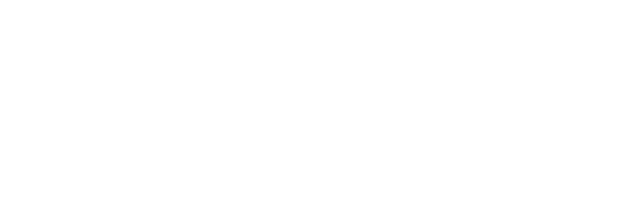
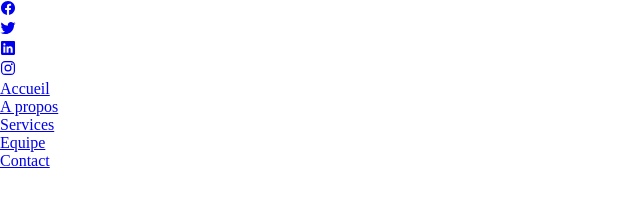
Before and after one commit to jonathan-fv/1---Integration-Footer-Anim-, a plain HTML site: page index.html in a window 1280 px wide. Shown: the whole page, without its empty margins (0-640 px from the left). Drawn offline with nearby package versions, Linux system fonts and the light colour scheme.

Commit message:
add html code

```diff
--- a/index.html
+++ b/index.html
@@ -10,6 +10,22 @@
 	<title>Footer Animé</title>
 </head>
 <body>
-
+	<footer>
+		<ul class="social-icon">
+			<li><a href="https://www.facebook.com/"><ion-icon name="logo-facebook"></ion-icon></a></li>
+			<li><a href="https://twitter.com/"><ion-icon name="logo-twitter"></ion-icon></a></li>
+			<li><a href="https://www.linkedin.com/"><ion-icon name="logo-linkedin"></ion-icon></a></li>
+			<li><a href="https://www.instagram.com/"><ion-icon name="logo-instagram"></ion-icon></a></li>
+		</ul>
+		<ul class="menu">
+			<li><a href="#">Accueil</a></li>
+			<li><a href="#">A propos</a></li>
+			<li><a href="#">Services</a></li>
+			<li><a href="#">Equipe</a></li>
+			<li><a href="#">Contact</a></li>
+		</ul>
+	</footer>
 </body>
+<script type="module" src="https://unpkg.com/ionicons@5.5.2/dist/ionicons/ionicons.esm.js"></script>
+<script nomodule src="https://unpkg.com/ionicons@5.5.2/dist/ionicons/ionicons.js"></script>
 </html>
```
